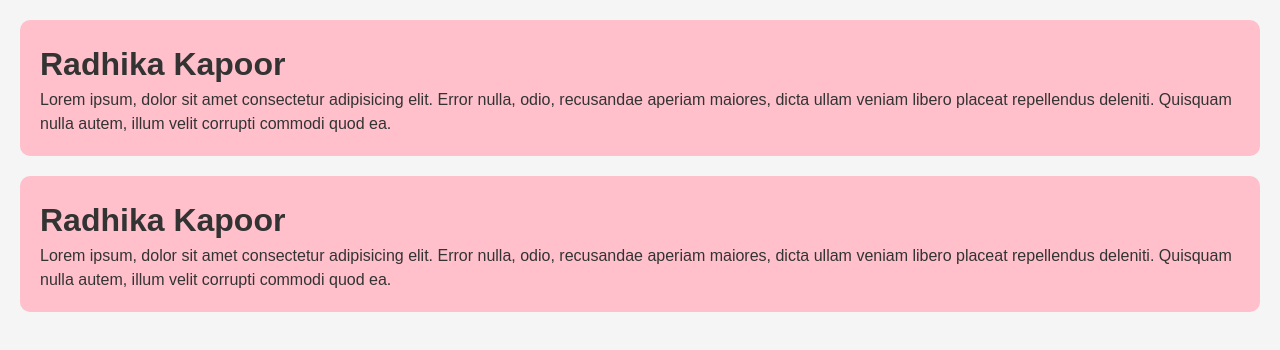
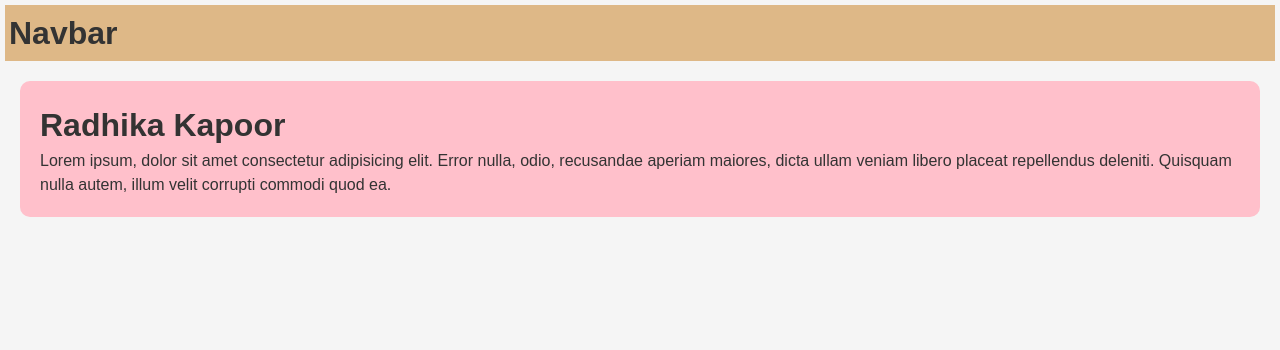
Before and after one commit to RadhikaKapoor383/React-redux-and-API, a React (Vite) app in the folder ContextAPI/: page / in a window 1280 px wide. Shown: the top 350 px of the page. Built offline with nearby package versions, Linux system fonts and the light colour scheme.

Commit message:
add Navbar component and update App layout

```diff
--- a/ContextAPI/src/App.jsx
+++ b/ContextAPI/src/App.jsx
@@ -1,8 +1,9 @@
 import Card from "./components/card.jsx";
+import Navbar from "./components/navbar.jsx";
 function App() {
     return (
     <>
-        <Card />
+        <Navbar />
         <Card />
     </>)
 }
--- /dev/null
+++ b/ContextAPI/src/components/navbar.jsx
@@ -0,0 +1,11 @@
+import React from 'react'
+
+const Navbar = () => {
+  return (
+    <div className='nav'>
+      <h1>Navbar</h1>
+    </div>
+  )
+}
+
+export default Navbar
--- a/ContextAPI/src/index.css
+++ b/ContextAPI/src/index.css
@@ -29,3 +29,8 @@ img {
     margin: 20px;
     padding: 20px;
 }
+.nav {
+  background-color: burlywood;
+  margin: 5px;
+  padding: 4px;
+}
```
